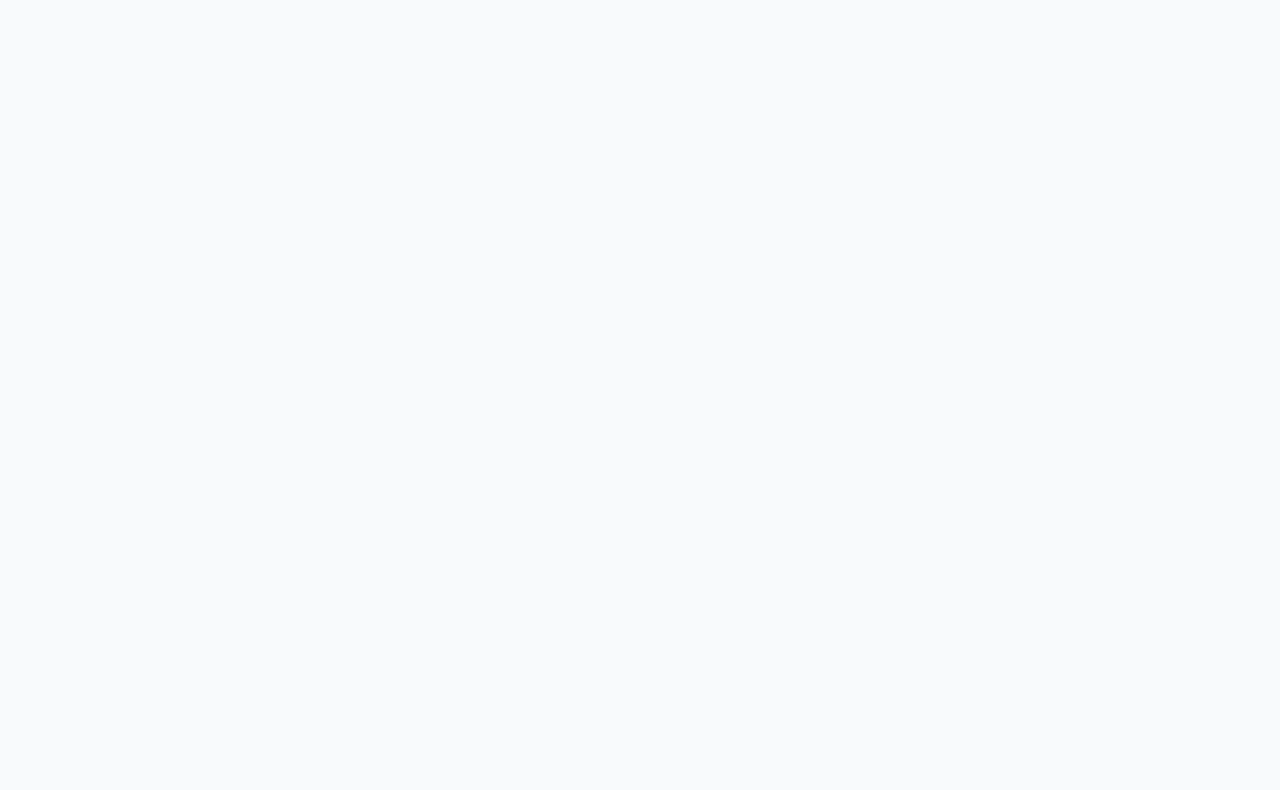
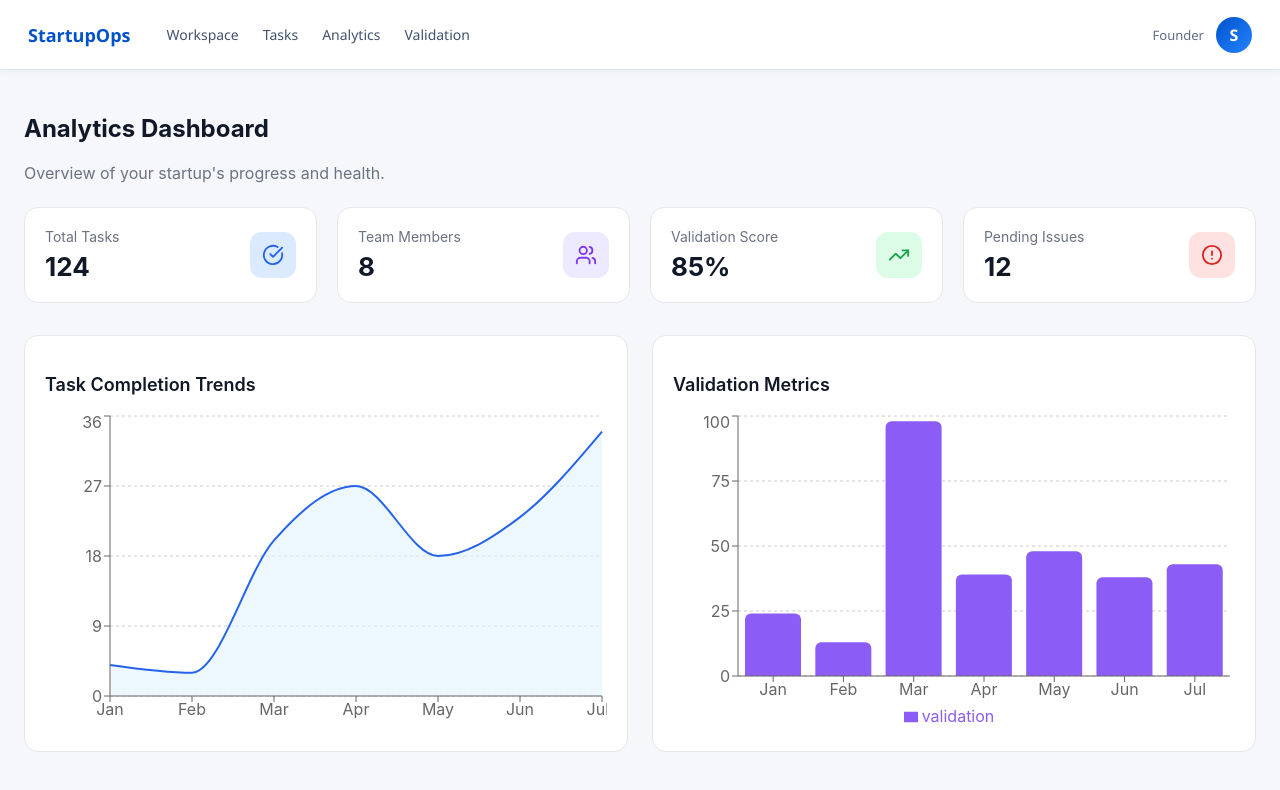
Before and after one commit to Kishore-SK-AI/Startup_Pitch, a React (Vite) app in the folder client/: page /dashboard in a window 1280 px wide. Before the commit this address had no page. Shown: the top 790 px of the page. Built offline with nearby package versions, Linux system fonts and the light colour scheme.

Commit message:
Dashboard

```diff
--- a/client/package.json
+++ b/client/package.json
@@ -10,9 +10,11 @@
     "preview": "vite preview"
   },
   "dependencies": {
+    "lucide-react": "^0.563.0",
     "react": "^19.2.0",
     "react-dom": "^19.2.0",
-    "react-router-dom": "^7.13.0"
+    "react-router-dom": "^7.13.0",
+    "recharts": "^3.7.0"
   },
   "devDependencies": {
     "@eslint/js": "^9.39.1",
--- a/client/src/App.jsx
+++ b/client/src/App.jsx
@@ -4,6 +4,7 @@ import Home from "./pages/Home";
 import Login from "./pages/Login";
 import Register from "./pages/Signup";
 import ProfilePage from "./pages/ProfilePage";
+import Dashboard from "./pages/Dashboard";
 
 function App() {
   return (
@@ -12,6 +13,8 @@ function App() {
       <Route path="/login" element={<Login />} />
       <Route path="/register" element={<Register />} />
       <Route path="/profile" element={<ProfilePage />} />
+      <Route path="/dashboard" element={<Dashboard />} />
+
     </Routes>
   );
 }
--- a/client/src/components/Navbar.jsx
+++ b/client/src/components/Navbar.jsx
@@ -1,16 +1,26 @@
+import { useNavigate } from "react-router-dom";
+
 export default function Navbar() {
+  const navigate = useNavigate();
   return (
     <div className="navbar">
       <div className="nav-left">
         <span className="brand">StartupOps</span>
-        <span className="nav-item">Tasks & Milestones</span>
-        <span className="nav-item">Feedback & Validation</span>
+        <span className="nav-item">Workspace</span>
+        <span className="nav-item">Tasks</span>
         <span className="nav-item">Analytics</span>
+        <span className="nav-item">Validation</span>
       </div>
 
       <div className="nav-right">
         <span className="role">Founder</span>
-        <div className="avatar-small">S</div>
+        <div
+          className="avatar-small"
+          style={{ cursor: "pointer" }}
+          onClick={() => navigate("/profile")}
+        >
+          S
+        </div>
       </div>
     </div>
   );
--- a/client/src/pages/Dashboard.jsx
+++ b/client/src/pages/Dashboard.jsx
@@ -1,5 +1,6 @@
 import React from "react";
 import './Dashboard.css';
+import Navbar from "../components/Navbar";
 import {
   AreaChart,
   Area,
@@ -39,6 +40,8 @@ const stats = [
 
 function Dashboard() {
   return (
+    <>
+      <Navbar />
       <div className="dashboard">
         {/* Header */}
         <div className="dashboard-header">
@@ -108,6 +111,7 @@ function Dashboard() {
           </div>
         </div>
       </div>
+    </>
   );
 }
 
--- a/client/src/pages/Home.jsx
+++ b/client/src/pages/Home.jsx
@@ -12,14 +12,6 @@ function Home() {
       <nav className="navbar">
         <div className="navbar-left">
           <h1 className="logo">StartupOps</h1>
-        </div>
-
-        <div className="navbar-center">
-          <ul className="nav-links">
-            <li>Tasks</li>
-            <li>Feedback</li>
-            <li>Analytics</li>
-          </ul>
         </div>
 
         <div className="navbar-right">
@@ -56,12 +48,6 @@ function Home() {
             >
               Get Started
             </button>
-            <button
-              className="hero-btn secondary"
-              onClick={() => navigate("/login")}
-            >
-              Demo Login
-            </button>
           </div>
         </div>
 
```
Also changed, not shown: 1 other file (tests, documents, lock files or other folders). Lines whose indentation alone changed are shown as unchanged.
